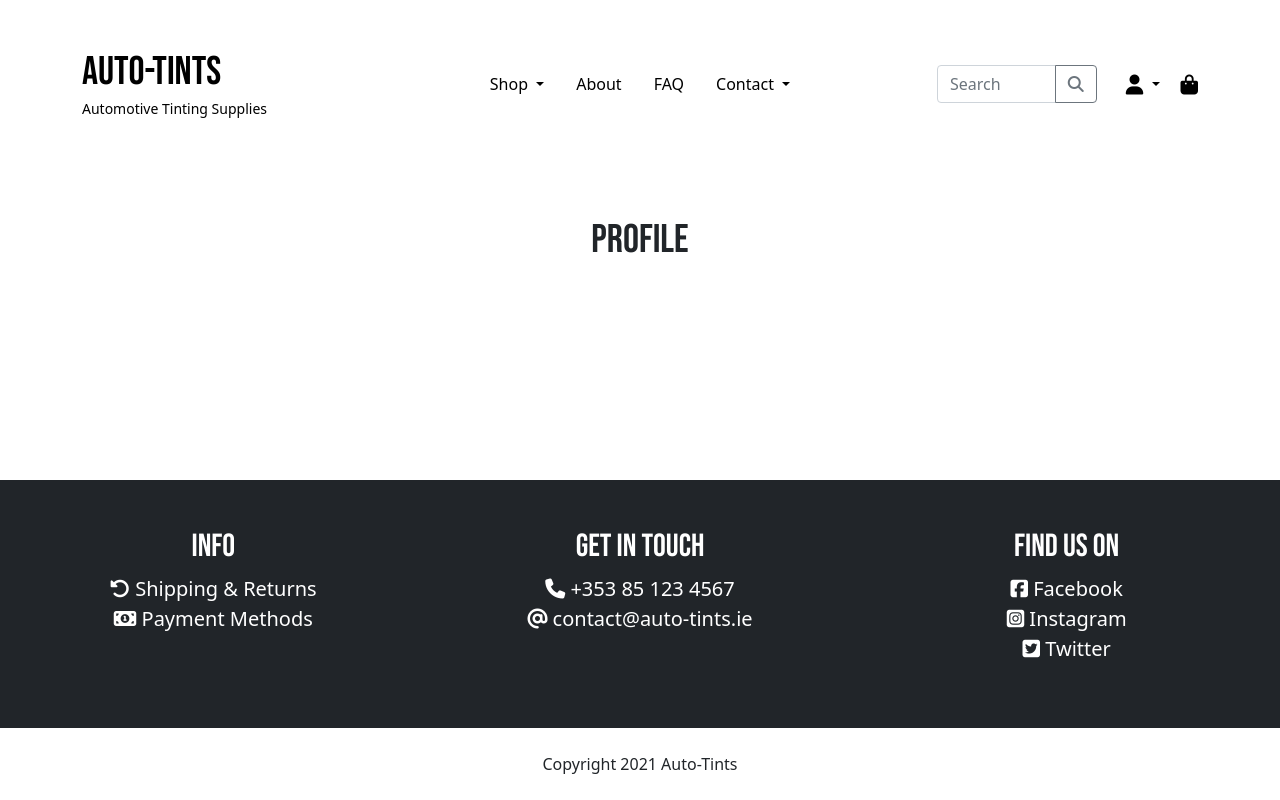
After one commit to JakubMrowicki/auto-tints, a Django app: page /profile/ in a window 1280 px wide. The commit adds this page. Run offline with Django 3.2, Linux system fonts and the light colour scheme; data comes from the database, SQL or seed files in the repository; both versions use the stored data as it was after the commit; some libraries are stand-ins or nearby versions.

Commit message:
add profile page

```diff
--- a/auto_tints/context_processors.py
+++ b/auto_tints/context_processors.py
@@ -12,6 +12,8 @@ def get_categories(request):
 
 
 def cart_contents(request):
+    """ Context processor for cart functionality """
+
     cart = request.session.get('cart', {})
     cart_items = []
     cart_items_count = 0
--- a/auto_tints/urls.py
+++ b/auto_tints/urls.py
@@ -24,7 +24,7 @@ urlpatterns = [
     path('', include('home.urls')),
     path('products/', include('products.urls')),
     path('cart/', include('cart.urls')),
-    path('pages/', include('pages.urls')),
+    path('', include('pages.urls')),
 ] + static(settings.MEDIA_URL, document_root=settings.MEDIA_ROOT)
 
 handler404 = "auto_tints.views.page_not_found_view"
--- a/pages/templates/pages/faq.html
+++ b/pages/templates/pages/faq.html
@@ -3,7 +3,7 @@
 
 {% block content %}
 <div class="container">
-    <h1 class="text-center mt-5">Frequently Asked Questions</h1>
+    <h1 class="text-center my-5">Frequently Asked Questions</h1>
     <div class="accordion mx-md-5 mb-5" id="accordion">
         <div class="accordion-item">
             <h2 class="accordion-header" id="flush-headingOne">
--- /dev/null
+++ b/pages/templates/pages/profile.html
@@ -0,0 +1,8 @@
+{% extends "base.html" %}
+{% load static %}
+
+{% block content %}
+<div class="container">
+    <h1 class="text-center mt-5">Profile</h1>
+</div>
+{% endblock %}
--- a/pages/urls.py
+++ b/pages/urls.py
@@ -2,5 +2,6 @@ from django.urls import path
 from . import views
 
 urlpatterns = [
-    path('faq/', views.faq, name='faq'),
+    path('pages/faq/', views.faq, name='faq'),
+    path('profile/', views.profile, name='profile'),
 ]
--- a/pages/views.py
+++ b/pages/views.py
@@ -6,3 +6,9 @@ def faq(request):
     """ Return FAQ page """
 
     return render(request, 'pages/faq.html')
+
+
+def profile(request):
+    """ Return Profile page """
+
+    return render(request, 'pages/profile.html')
--- a/products/templates/products/index.html
+++ b/products/templates/products/index.html
@@ -23,7 +23,7 @@
                 <div class="card-body d-flex align-items-center flex-column">
                     <h5 class="card-title fs-3">{{ product.name }}</h5>
                     <hr class="mt-auto">
-                    <h4 class="fs-4">€{{ product.price }}</h4>
+                    <h4 class="fs-4">€{{ product.price|floatformat:2 }}</h4>
                     <a href="{% url 'detail_page' product.id %}" class="btn btn-black stretched-link">View Product</a>
                 </div>
             </div>
--- a/templates/base.html
+++ b/templates/base.html
@@ -101,7 +101,7 @@
             </a>
             <div class="dropdown-menu" aria-labelledby="navbarDropdownUserControl">
               {% if request.user.is_authenticated %}
-              <a class="dropdown-item" href="{% url 'home' %}">My Profile</a>
+              <a class="dropdown-item" href="{% url 'profile' %}">My Profile</a>
               <div class="dropdown-divider"></div>
               {% if request.user.is_superuser %}
               <a class="dropdown-item" href="{% url 'admin:index' %}">Admin Panel</a>
@@ -181,7 +181,7 @@
             </a>
             <ul class="dropdown-menu" aria-labelledby="navbarUserControls">
               {% if request.user.is_authenticated %}
-              <a class="dropdown-item text-center" href="{% url 'home' %}">My Profile</a>
+              <a class="dropdown-item text-center" href="{% url 'profile' %}">My Profile</a>
               <div class="dropdown-divider"></div>
               {% if request.user.is_superuser %}
               <a class="dropdown-item text-center" href="{% url 'admin:index' %}">Admin Panel</a>
```
Also changed, not shown: cart/views.py (+7 -2 lines), db.sqlite3.
